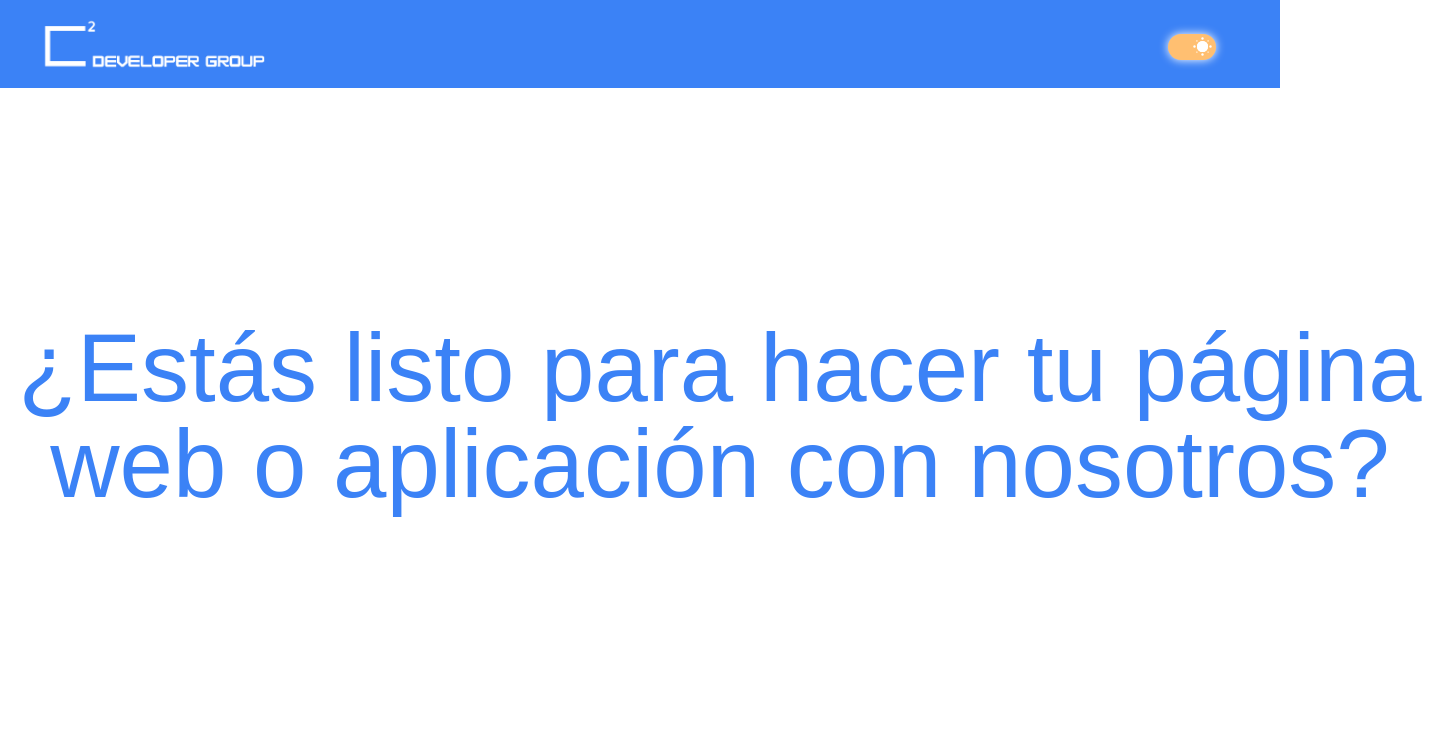
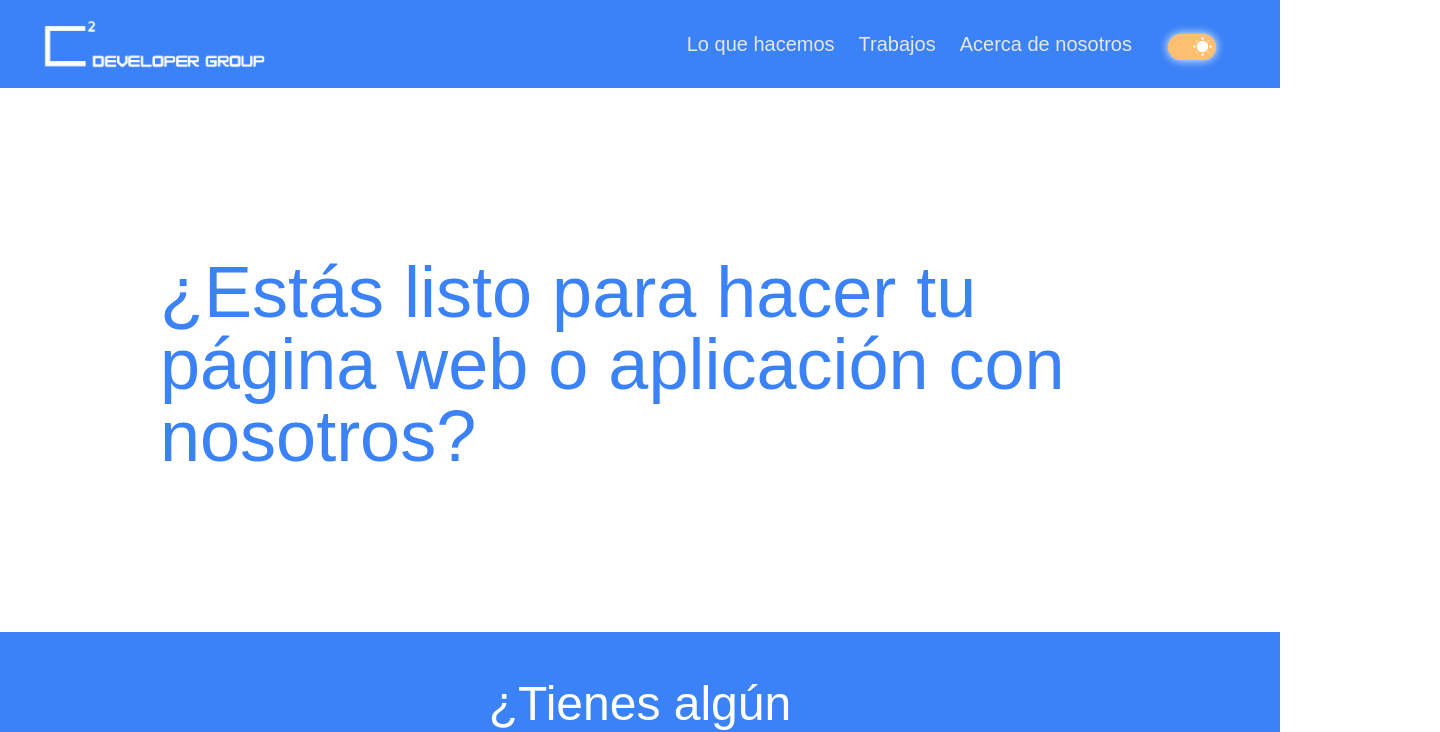
Before and after one commit to c2developergroup/c2developergroup.github.io, a React (Vite) app: page / in a window 1280 px wide. Shown: the top 732 px of the page, 1440 px wide, since content can reach past the window. Built offline with nearby package versions, Linux system fonts and the light colour scheme; a web font is replaced by a local one.

Commit message:
secciones en navbar y boton de contactanos en landing page

```diff
--- a/src/components/Navbar.jsx
+++ b/src/components/Navbar.jsx
@@ -42,16 +42,36 @@ export const Navbar = () => {
                     (isOpen ? "resp:right-0" : "resp:-right-60")
                 }>
                 <ul className="flex items-center resp:mt-5 resp:flex-col">
-                    {/* <li className="my-2.5">
+                    <li className="my-2.5">
                         <NavLink
                             onClick={() => {
                                 setIsOpen(false);
                             }}
                             to="/"
-                            className="text-xl font-medium ml-6 hover:text-cyan-300 hover:transition-all duration-300 resp:m-0">
-                            INICIO
+                            className="text-xl font-medium ml-6 hover:text-neutral-300 hover:transition-all duration-300 resp:m-0">
+                            Lo que hacemos
                         </NavLink>
-                    </li> */}
+                    </li>
+                    <li className="my-2.5">
+                        <NavLink
+                            onClick={() => {
+                                setIsOpen(false);
+                            }}
+                            to="/"
+                            className="text-xl font-medium ml-6 hover:text-neutral-300 hover:transition-all duration-300 resp:m-0">
+                            Trabajos
+                        </NavLink>
+                    </li>
+                    <li className="my-2.5">
+                        <NavLink
+                            onClick={() => {
+                                setIsOpen(false);
+                            }}
+                            to="/"
+                            className="text-xl font-medium ml-6 mr-6 hover:text-neutral-300 hover:transition-all duration-300 resp:m-0">
+                            Acerca de nosotros
+                        </NavLink>
+                    </li>
                     {/* <li className="my-2.5">
                         <LanguageButton className="ml-3 md:mt-2.5 resp:absolute resp:top-3 resp:right-5 w-9 h-6" />
                     </li> */}
--- a/src/css/app.css
+++ b/src/css/app.css
@@ -2,6 +2,6 @@
 @tailwind components;
 @tailwind utilities;
 
-h2 {
+h2, ul {
     font-family: 'Smooch Sans', sans-serif;
 }
--- a/src/views/App.jsx
+++ b/src/views/App.jsx
@@ -5,7 +5,8 @@ export const App = () => {
   return (
     <>
       <div className="mt-28"></div>
-      <div className="w-[90rem] flex justify-center m-auto mt-80"><h2 className="text-blue-500 dark:text-white text-8xl text-center">¿Estás listo para hacer tu página web o aplicación con nosotros?</h2></div>
+      <div className="w-[60rem] flex justify-center ml-40 mt-64"><h2 className="text-blue-500 dark:text-white text-7xl transition duration-300">¿Estás listo para hacer tu página web o aplicación con nosotros?</h2></div>
+      <div className="w-full h-64 bg-blue-500 dark:bg-blue-700 transition duration-300 mt-40 flex items-center"><div className="w-96 m-auto mt-12 flex flex-col"><h2 className="text-white text-5xl text-center">¿Tienes algún proyecto? Construyámoslo juntos</h2><button className="w-32 m-auto mt-5 bg-white text-black p-3 rounded-lg">Contáctanos</button></div></div>
     </>
   )
 }
```
